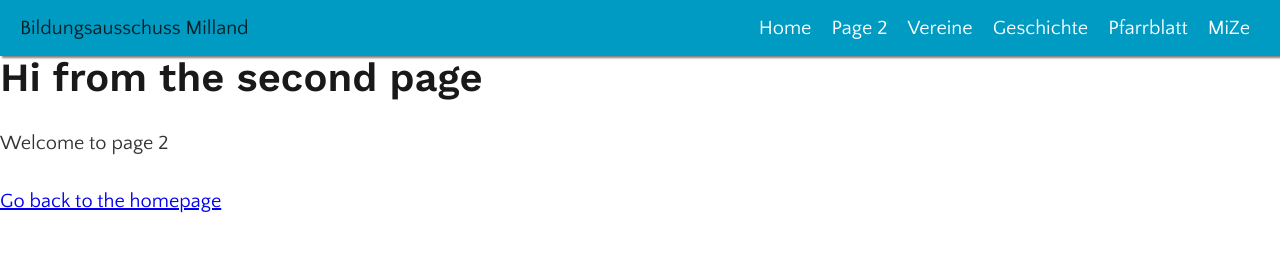
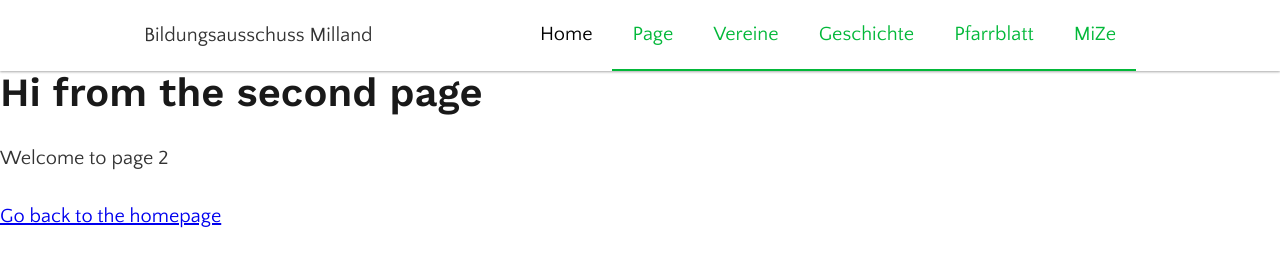
Before and after one commit to leitnerdominik/ba-milland, a Gatsby site: page /page-2 in a window 1280 px wide. Built offline with nearby package versions, Linux system fonts and the light colour scheme; Gatsby itself is replaced by a stand-in of ours; some packages are replaced by stand-ins of ours.

Commit message:
changed navigation bar

```diff
--- a/src/components/HeaderImage/HeaderImage.js
+++ b/src/components/HeaderImage/HeaderImage.js
@@ -1,6 +1,5 @@
 import React from 'react';
 import Img from 'gatsby-image';
-import { graphql } from 'gatsby';
 
 export default ({ fluid }) => {
   return (
--- a/src/components/Layout/Layout.module.css
+++ b/src/components/Layout/Layout.module.css
@@ -1,5 +1,5 @@
 .BodyContent {
   position: relative;
-  top: 56px;
+  top: 71px;
   left: 0;
 }
--- a/src/components/Navigation/NavigationItems/NavigationItem/NavigationItem.js
+++ b/src/components/Navigation/NavigationItems/NavigationItem/NavigationItem.js
@@ -4,8 +4,12 @@ import { Link } from 'gatsby';
 import classes from './NavigationItem.module.css';
 
 const navigationItem = ({link, children}) => (
-  <li className={classes.NavigationItem}>
-    <Link to={link}>{children}</Link>
+  <li style={{margin: '0'}}>
+    <Link
+      activeClassName={classes.ActiveLink}
+      className={classes.Link}
+      to={link}
+    >{children}</Link>
   </li>
 );
 
--- a/src/components/Navigation/NavigationItems/NavigationItem/NavigationItem.module.css
+++ b/src/components/Navigation/NavigationItems/NavigationItem/NavigationItem.module.css
@@ -1,13 +1,13 @@
-.NavigationItem {
-  margin: 10px;
+.Link {
+  text-decoration: none;
+  color: black;
   box-sizing: border-box;
   display: block;
+  height: 100%;
+  padding: 20px;
 }
 
-.NavigationItem a {
-  text-decoration: none;
-  color: white;
-  width: 100%;
-  box-sizing: border-box;
-  display: block;
+.ActiveLink {
+  color: #02b839;
+  border-bottom: 2px solid #02b839;
 }
--- a/src/components/Navigation/NavigationItems/NavigationItems.js
+++ b/src/components/Navigation/NavigationItems/NavigationItems.js
@@ -7,7 +7,7 @@ import classes from './NavigationItems.module.css';
 const navigationItems = () => (
   <ul className={classes.NavigationItems}>
     <NavigationItem link="/">Home</NavigationItem>
-    <NavigationItem link="/page-2">Page 2</NavigationItem>
+    <NavigationItem link="/page-2">Page</NavigationItem>
     <NavigationItem link="/page-2">Vereine</NavigationItem>
     <NavigationItem link="/page-2">Geschichte</NavigationItem>
     <NavigationItem link="/page-2">Pfarrblatt</NavigationItem>
--- a/src/components/Navigation/NavigationItems/NavigationItems.module.css
+++ b/src/components/Navigation/NavigationItems/NavigationItems.module.css
@@ -1,9 +1,7 @@
 .NavigationItems {
-  margin: 0;
+  margin: 0 0 0 auto;
   padding: 0;
   list-style-type: none;
   display: flex;
   flex-flow: row;
-  align-items: center;
-  height: 100%;
 }
--- a/src/components/Navigation/Toolbar/Toolbar.js
+++ b/src/components/Navigation/Toolbar/Toolbar.js
@@ -5,14 +5,16 @@ import NavigationItems from '../NavigationItems/NavigationItems';
 import classes from './Toolbar.module.css';
 
 const toolbar = ({siteTitle}) => (
-  <header className={classes.Toolbar}>
-    <div>
-      {siteTitle}
+  <div className={classes.NavContainer}>
+    <div className={classes.Toolbar}>
+      <span>
+        {siteTitle}
+      </span>
+      {/* <nav className={classes.Navigation}> */}
+        <NavigationItems />
+      {/* </nav> */}
     </div>
-    <nav>
-      <NavigationItems />
-    </nav>
-  </header>
+  </div>
 );
 
 export default toolbar;
--- a/src/components/Navigation/Toolbar/Toolbar.module.css
+++ b/src/components/Navigation/Toolbar/Toolbar.module.css
@@ -1,19 +1,29 @@
 .Toolbar {
-  height: 56px;
+  width: 80%;
+  margin: 0 auto;
+  display: flex;
+  justify-content: space-between;
+  flex-direction: row;
+  align-items: center;
+}
+
+/* .Navigation {
+  height: 100%;
+  display: inline-block;
+  position: absolute;
+  right: 0;
+  top: 0;
+} */
+
+.NavContainer {
   width: 100%;
+  margin: 0 auto;
   position: fixed;
   top: 0;
   left: 0;
-  background-color: #009bc2;
-  display: flex;
-  justify-content: space-between;
-  align-items: center;
+  background-color: white;
   padding: 0 20px;
   box-sizing: border-box;
   z-index: 90;
-  box-shadow: 2px 2px 2px 0px rgba(0, 0, 0, 0.5);
+  box-shadow: 0 1px 3px rgba(0,0,0,0.12),0 1px 2px rgba(0,0,0,0.24);
 }
-
-.Toolbar nav {
-  height: 100%;
-}
```
Also changed, not shown: src/images/milland_header_image.jpg (added), 1 other file.
